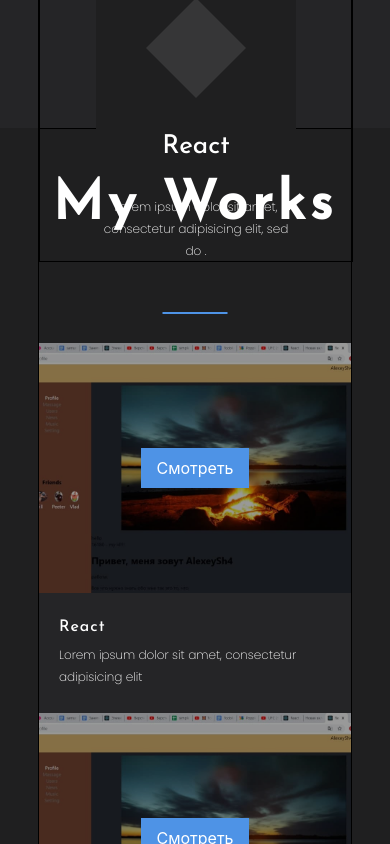
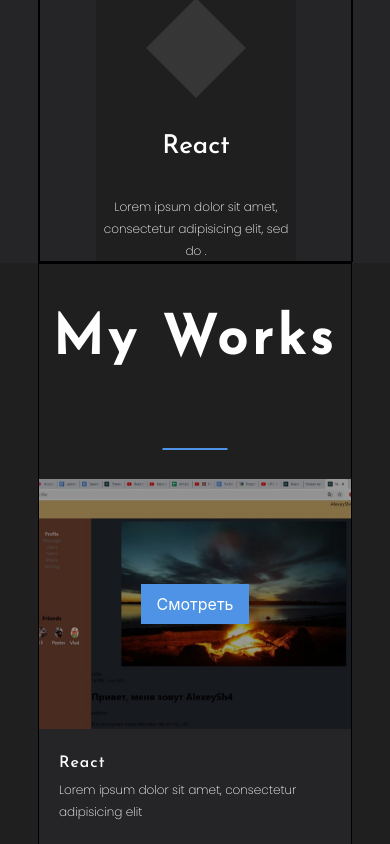
Before and after one commit to Aloxan12/portfolio, a React (Create React App) app: page / in a window 390 px wide. Shown: the part 1640-2484 px from the top of the page. Built offline with nearby package versions, Linux system fonts and the light colour scheme.

Commit message:
update @media

```diff
--- a/src/MyWorks/MyWorks.module.scss
+++ b/src/MyWorks/MyWorks.module.scss
@@ -19,4 +19,9 @@
       align-items: center;
     }
   }
+  @media screen and (max-width: 1000px) {
+    height: 100%;
+    flex-direction: column;
+    align-items: center;
+  }
 }
--- a/src/Skills/Skills.module.scss
+++ b/src/Skills/Skills.module.scss
@@ -19,4 +19,7 @@
         align-items: center;
     }
   }
+  @media screen and (max-width: 900px) {
+    height: 100%;
+  }
 }
```
